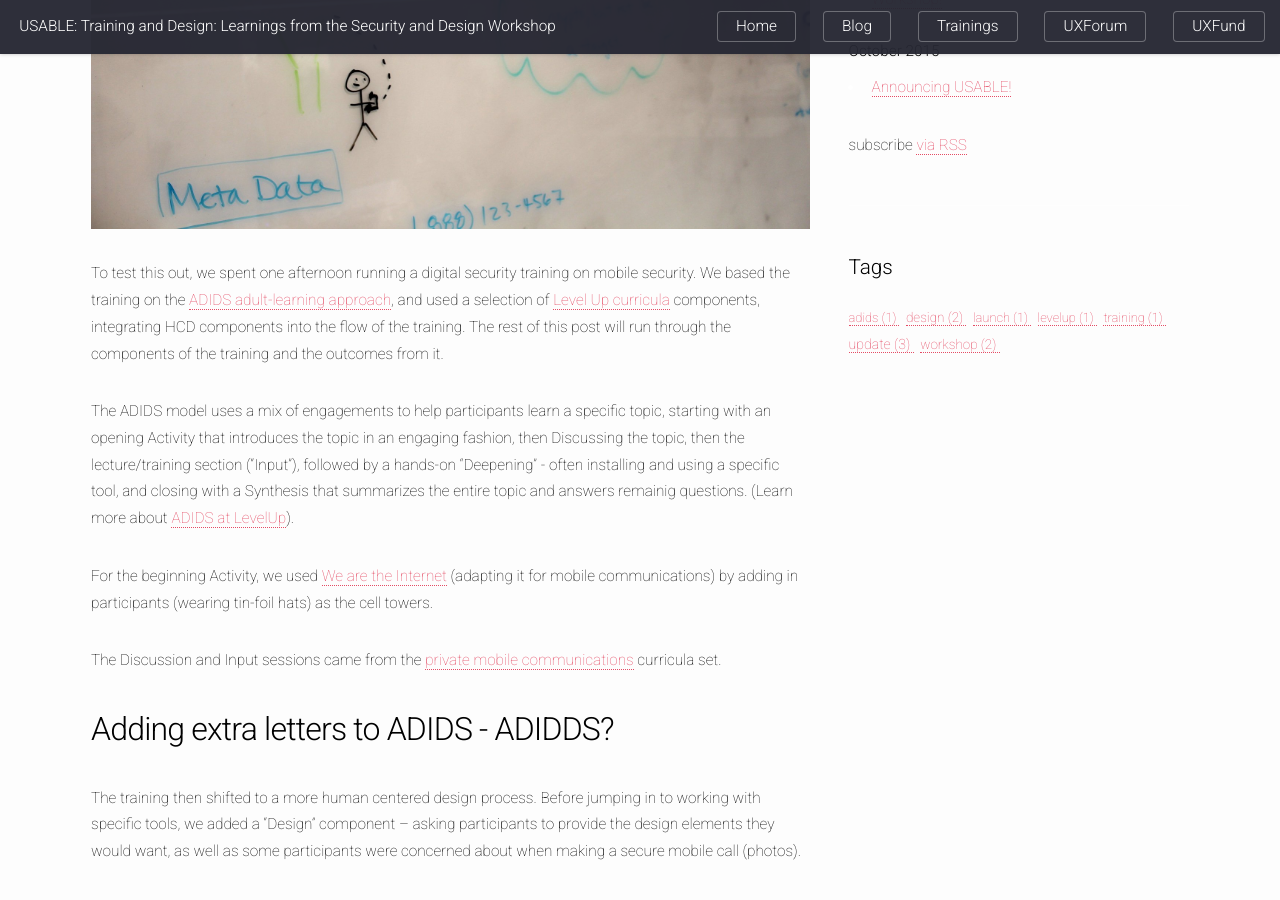
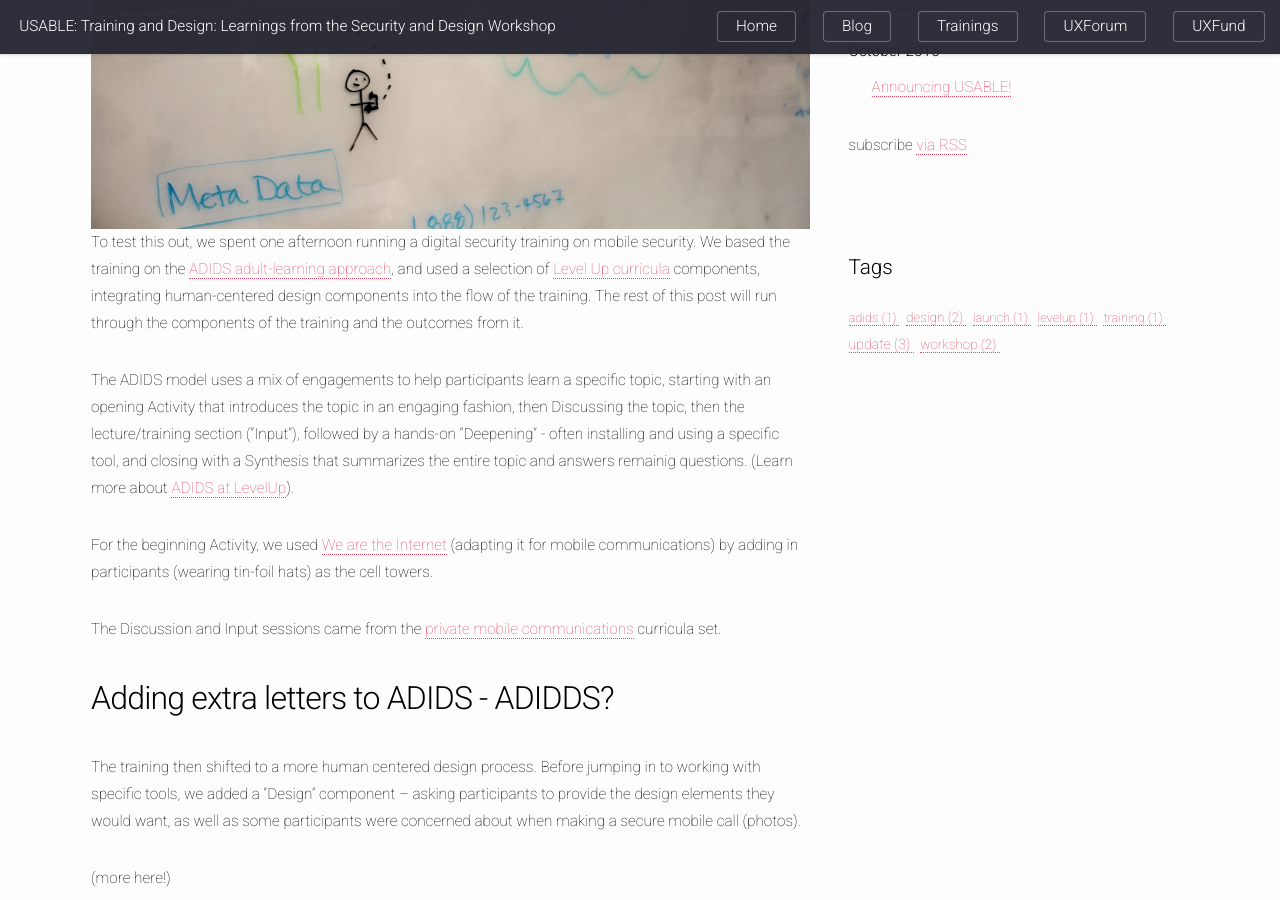
Before and after one commit to OpenInternet/USABLE-website, a Jekyll site: the page built from _posts/2015-11-21-sdworkshop-trainings-and-design.md, in a window 1280 px wide and 900 px high, scrolled down 633 px. Built offline with Jekyll 4.4.1, drawn with Linux system fonts in a browser that asks for light colours; comment, search, counter and statistics services are not loaded.

```diff
--- a/_posts/2015-11-21-sdworkshop-trainings-and-design.md
+++ b/_posts/2015-11-21-sdworkshop-trainings-and-design.md
@@ -5,12 +5,10 @@ date:   2015-11-20 12:09:25
 tags: design workshop update training levelup adids
 author: Jon
 ---
-At the <a href="/blog/">Security and Design Workshop</a>, we realized that our original plan of book-ending a classic digital security training with human centered design exercises was not ideal -- many elements of learning and exploration that are key to training are similarly core to collaborative design.
+At the <a href="/2015/11/20/securitydesigworkshop.html">Security and Design Workshop</a>, we realized that our original plan of book-ending a classic digital security training with human centered design exercises was not ideal -- many elements of learning and exploration that are key to training are similarly core to collaborative design.
 
 <img src="/images/blog/design-training_comsec.jpg" alt="Secure Communication training brainstorm" style="width: 100%; height: auto;"/>
-
-To test this out, we spent one afternoon running a digital security training on mobile security. We based the training on the <a href="https://www.level-up.cc/resources-for-trainers/pedagogical-resources/adult-learners">ADIDS adult-learning approach</a>, and used a selection of <a href="https://www
-.level-up.cc">Level Up curricula</a> components, integrating HCD components into the flow of the training.  The rest of this post will run through the components of the training and the outcomes from it.
+To test this out, we spent one afternoon running a digital security training on mobile security. We based the training on the <a href="https://www.level-up.cc/resources-for-trainers/pedagogical-resources/adult-learners">ADIDS adult-learning approach</a>, and used a selection of <a href="https://www.level-up.cc">Level Up curricula</a> components, integrating human-centered design components into the flow of the training.  The rest of this post will run through the components of the training and the outcomes from it.
 
 <!--more-->
 
```
Also changed, not shown: _posts/2015-10-09-announcing-usable.md (+10 -4 lines), images/blog/usable-cycle.png (added).
